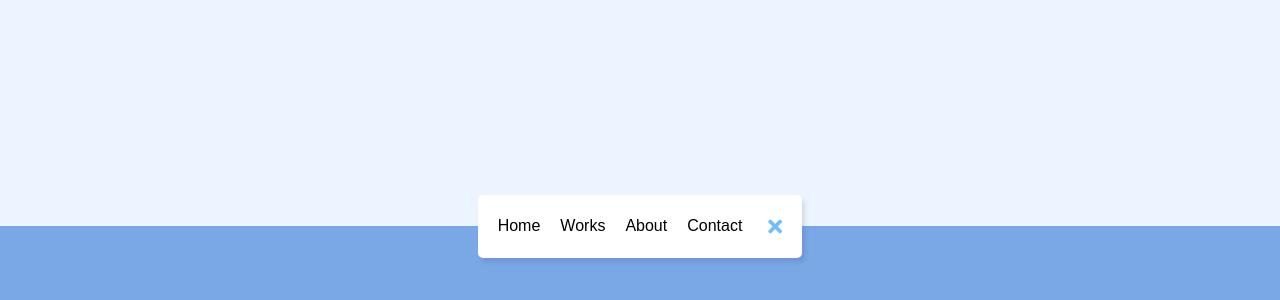
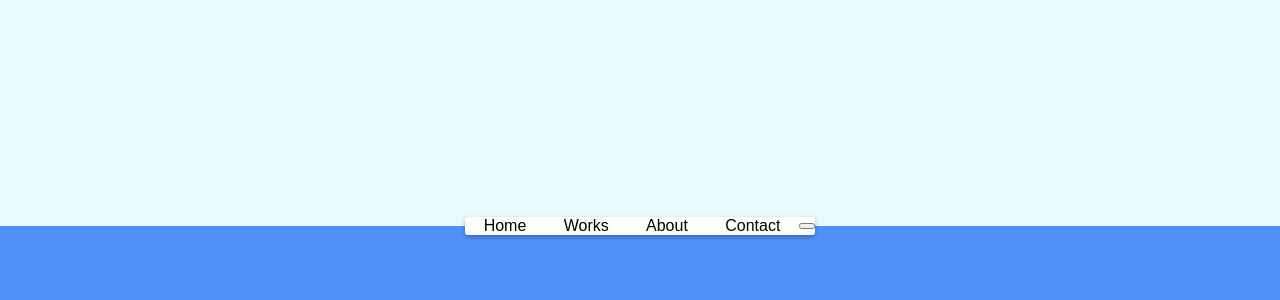
Before and after one commit to Robbie-McGregor/Animated-Navigation, a plain HTML site: page index.html in a window 1280 px wide. Shown: the part 174-474 px from the top of the page. Drawn offline with Linux system fonts and the light colour scheme; a web font is replaced by a local one.

Commit message:
first video finished

```diff
--- a/index.html
+++ b/index.html
@@ -14,18 +14,18 @@
 </head>
 
 <body>
-    <nav class="nav">
+    <nav class="nav active" id='nav'>
         <ul>
-            <li><a href="index.html">Home</a></li>
+            <li><a href="#">Home</a></li>
             <li><a href="#">Works</a></li>
             <li><a href="#">About</a></li>
             <li><a href="#">Contact</a></li>
-            <li><button class="btn" id='closeBtn'><i class="fas fa-times"></i></button></li>
         </ul>
+        <button class="icon" id='toggle'>
+            <div class="line line1"></div>
+            <div class="line line2"></div>
+        </button>
     </nav>
-
-    <div class="background-top"></div>
-    <div class="background-bottom"></div>
     <script src="./script.js"></script>
 </body>
 
--- a/script.js
+++ b/script.js
@@ -1,3 +1,6 @@
-const closeBtn = document.getElementById('closeBtn')
+const toggle = document.getElementById('toggle')
+const nav = document.getElementById('nav')
 
-closeBtn.addEventListener('click', () => alert("Click"))
+toggle.addEventListener('click', () => {
+    nav.classList.toggle('active')
+})
--- a/style.css
+++ b/style.css
@@ -5,70 +5,65 @@
 }
 
 body {
+  /* background-color: #eafbff; */
+  background-image: linear-gradient(
+    to bottom,
+    #eafbff 0%,
+    #eafbff 50%,
+    #5290f9 50%,
+    #5290f9 100%
+  );
   font-family: 'Muli', sans-serif;
   margin: 0;
   display: flex;
-  flex-direction: column;
   align-items: center;
   justify-content: center;
   height: 100vh;
-  overflow: hidden;
-}
-
-.background-top {
-  width: 100vw;
-  height: 50vh;
-  position: absolute;
-  top: 0;
-  left: 0;
-  background-color: rgb(236, 244, 255);
-  z-index: -1;
-}
-
-.background-bottom {
-  width: 100vw;
-  height: 50vh;
-  position: absolute;
-  bottom: 0;
-  left: 0;
-  background-color: rgb(122, 167, 230);
-  z-index: -1;
 }
 
 nav {
-  max-width: 800px;
   background-color: #fff;
-  border-radius: 5px;
+  width: 80px;
+  border-radius: 3px;
   display: flex;
+  align-items: center;
   justify-content: center;
-  box-shadow: 3px 4px 5px rgba(0, 0, 0, 0.1);
+  box-shadow: 0 2px 5px rgba(0, 0, 0, 0.3);
+  transition: width 0.6s linear;
 }
 
 nav ul {
+  display: flex;
+  list-style-type: none;
+  padding: 0;
+  margin: 0;
+  width: 0;
+  transition: width 0.6s linear;
+  justify-content: space-around;
+}
+
+nav.active {
+  width: 350px;
+}
+
+nav.active ul {
   width: 100%;
-  list-style: none;
-  display: flex;
-  align-items: center;
-  justify-content: space-between;
-  padding: 10px;
-  margin: 0;
 }
 
 nav ul li {
-  padding: 10px 10px;
+  transform: rotateY(0deg);
+  opacity: 0;
+  transition: transform 0.6s linear, opacity 0.6s linear;
 }
 
-nav ul li a {
-  text-decoration: none;
-  color: #000;
+nav.active ul li {
+  opacity: 1;
+  transform: rotateY(360deg);
 }
 
-nav ul .btn {
-  height: 20px;
-  width: 20px;
-  cursor: pointer;
-  background: transparent;
-  border: 0;
-  color: rgb(110, 190, 255);
-  font-size: 20px;
+nav ul a {
+  position: relative;
+  color: #000;
+  text-decoration: none;
+  margin: 0 10px;
 }
```
